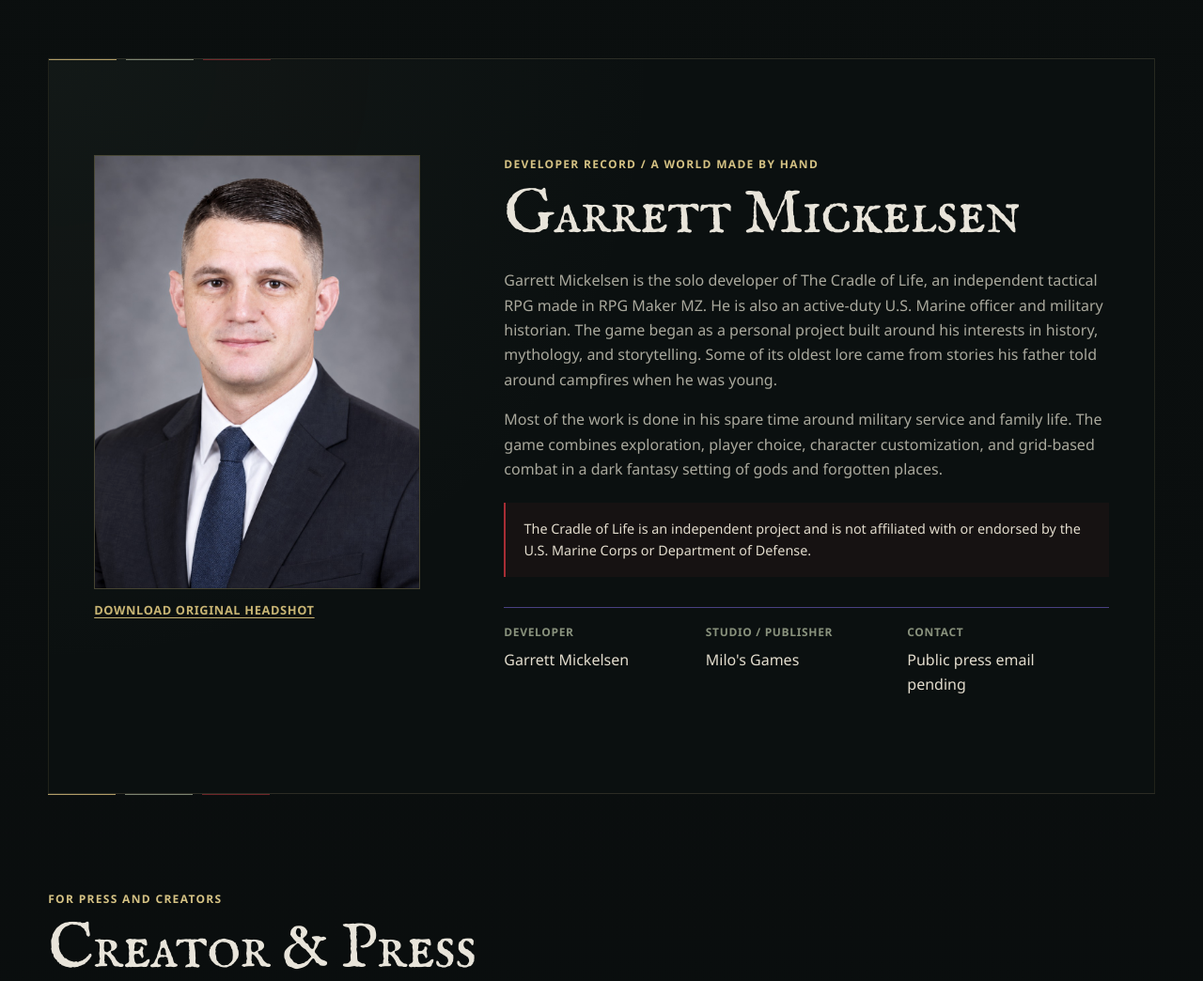
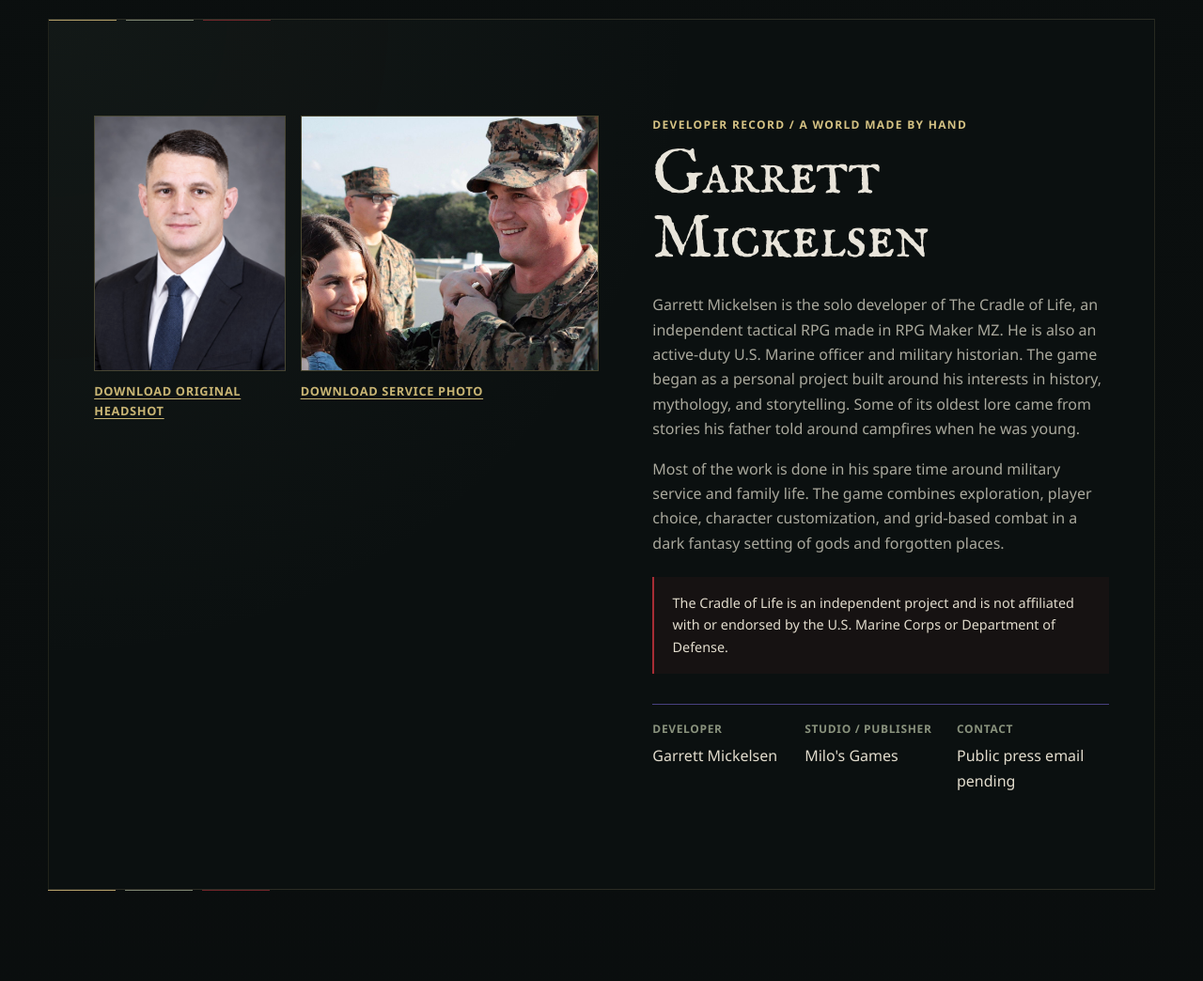
Before and after one commit to GRMickelsen/Cradle-of-Life-Press-Kit, a plain HTML site: page index.html in a window 1280 px wide. Shown: the part 9660-10704 px from the top of the page at 94% size. Drawn offline with Linux system fonts and the light colour scheme.

Commit message:
Add developer photo and simplify trailer media

```diff
--- a/css/style.css
+++ b/css/style.css
@@ -1480,3 +1480,54 @@
   .gallery-item figcaption { padding-inline: 0.15rem; }
   .headshot-frame { padding: 0; }
 }
+
+/* Developer image pair and unframed trailer media. */
+.trailer-poster {
+  border: 1px solid rgba(185, 163, 99, 0.34);
+  border-image: none;
+}
+
+.developer-layout {
+  grid-template-columns: minmax(480px, 1.05fr) minmax(0, 0.95fr);
+  gap: clamp(2rem, 4.5vw, 4.5rem);
+}
+
+.developer-portraits {
+  display: grid;
+  grid-template-columns: minmax(0, 0.75fr) minmax(0, 1.169fr);
+  gap: 1rem;
+  align-items: start;
+}
+
+.developer-portraits figure { min-width: 0; margin: 0; }
+.developer-portraits img {
+  display: block;
+  width: 100%;
+  height: auto;
+  border: 1px solid rgba(185, 163, 99, 0.34);
+  object-fit: cover;
+}
+
+.developer-life-photo img { aspect-ratio: 1156 / 989; }
+.developer-portraits figcaption {
+  margin-top: 0.7rem;
+  padding-top: 0;
+  font-family: "Segoe UI", Arial, sans-serif;
+  font-size: 0.8rem;
+  font-weight: 750;
+  letter-spacing: 0.05em;
+  text-align: left;
+  text-transform: uppercase;
+}
+
+@media (max-width: 1050px) {
+  .developer-layout { grid-template-columns: 1fr; }
+  .developer-portraits { max-width: 820px; }
+}
+
+@media (max-width: 620px) {
+  .developer-portraits {
+    grid-template-columns: 1fr;
+    max-width: 100%;
+  }
+}
--- a/index.html
+++ b/index.html
@@ -315,6 +315,7 @@
 
     <section class="section developer-section" id="developer" aria-labelledby="developer-title">
       <div class="developer-layout">
+        <div class="developer-portraits">
           <div class="headshot-frame">
             <div class="headshot-placeholder" role="img" aria-label="Developer portrait pending" data-developer-headshot-placeholder>
               <span>GM</span>
@@ -323,6 +324,11 @@
             <figure class="developer-headshot" hidden data-developer-headshot>
               <img alt="Portrait of Garrett Mickelsen" data-developer-headshot-image>
               <figcaption><a href="#" download hidden data-developer-headshot-download>Download original headshot</a></figcaption>
+            </figure>
+          </div>
+          <figure class="developer-life-photo">
+            <img src="assets/developer/garrett-mickelsen-service-and-family.jpg" alt="Garrett Mickelsen in Marine Corps uniform during an outdoor ceremony, smiling beside his wife." width="1156" height="989" loading="lazy">
+            <figcaption><a href="assets/developer/garrett-mickelsen-service-and-family.jpg" download>Download service photo</a></figcaption>
           </figure>
         </div>
         <div>
```
Also changed, not shown: assets/developer/garrett-mickelsen-service-and-family.jpg (added), 1 other file. Lines whose indentation alone changed are shown as unchanged.
